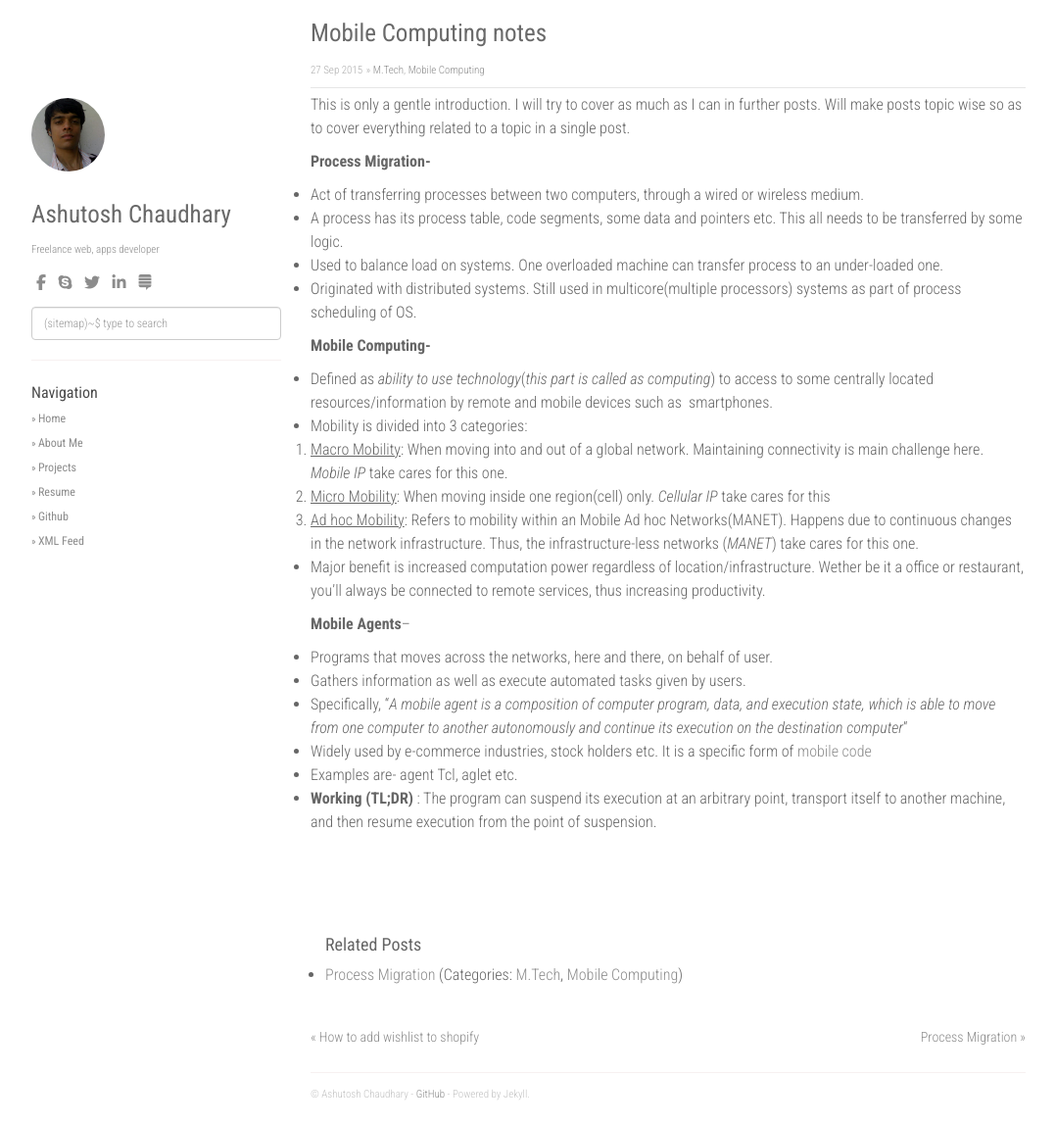
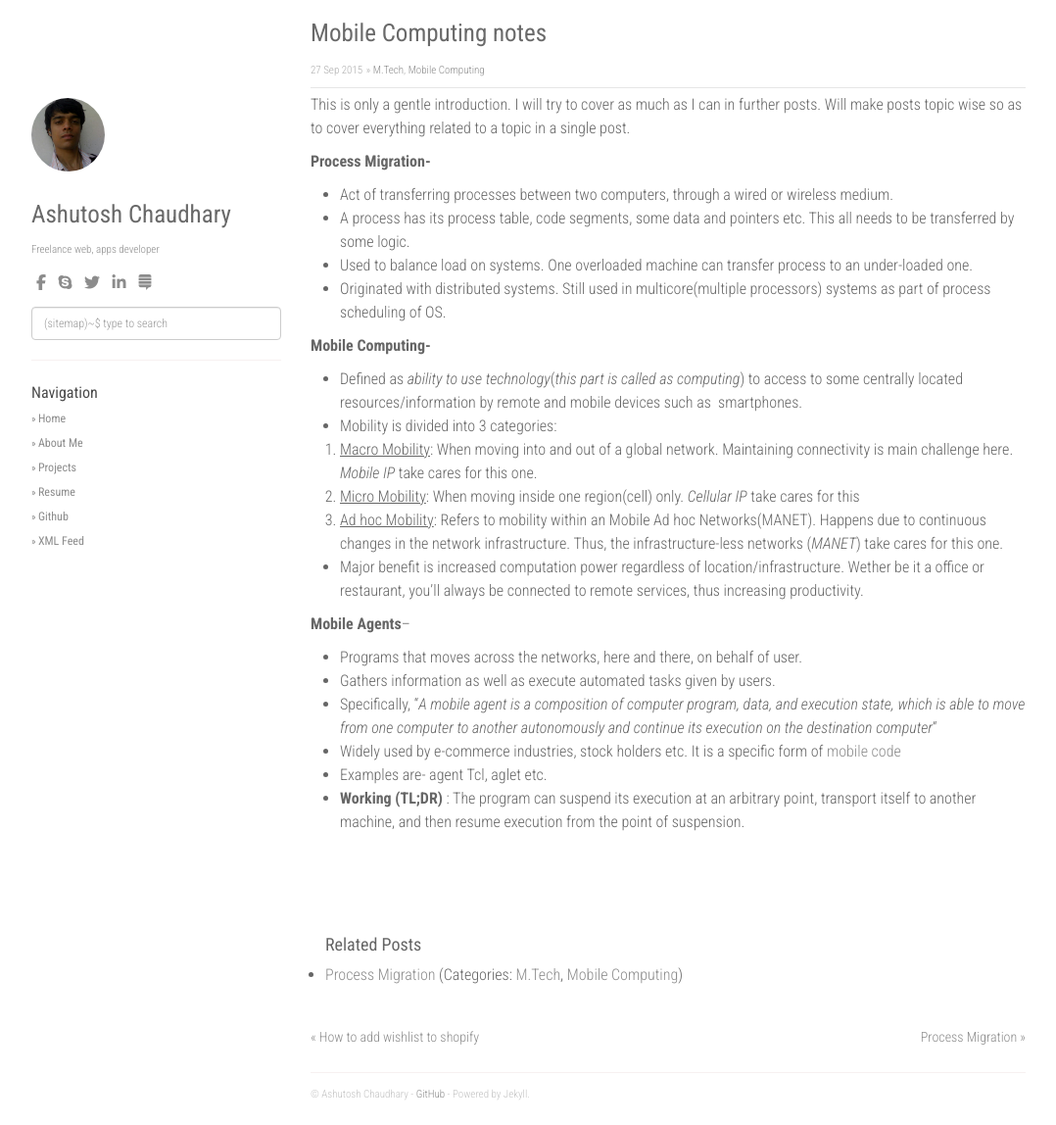
Before and after one commit to codeasashu/codeasashu.github.io, a Jekyll site: the page built from _posts/2015-09-27-mobile-computing-notes.md, in a window 1280 px wide. Shown: the whole page at 98% size, without its empty margins (53-1131 px from the left). Built offline with Jekyll 4.4.1, drawn with Linux system fonts in a browser that asks for light colours; nearby versions of some CDN libraries; comment, search, counter and statistics services are not loaded.

Commit message:
blogpost 2

```diff
--- a/static/css/main.css
+++ b/static/css/main.css
@@ -99,7 +99,9 @@ div.content pre {
     font-size: 14px;
     border: none;
 }
-
+.post > ol, .post > ul {
+    margin-left: 30px;
+}
 footer {
     border-top: 1px solid #F7F1F1;
     width: 100%;
```
Also changed, not shown: 3 other files.
